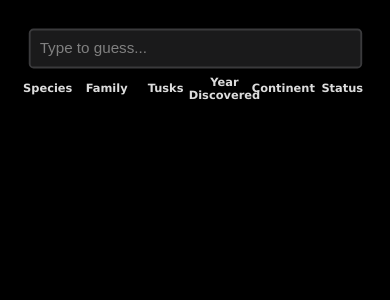
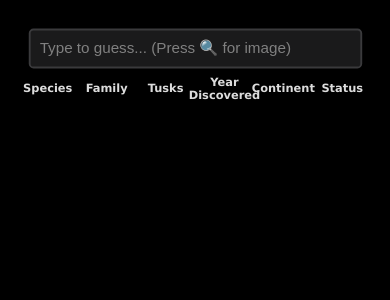
Before and after one commit to alfoam/elephantle, a Flask app: page / in a window 390 px wide. Shown: the part 65-365 px from the top of the page. Run offline with Flask 3, Linux system fonts and the light colour scheme.

Commit message:
mobile changes

```diff
--- a/templates/index.html
+++ b/templates/index.html
@@ -33,7 +33,7 @@
                 <div id="board">
 
                     <div id="dropdown-wrapper">
-                        <input id="guess-input" placeholder="Type to guess..." autocomplete="off" />
+                        <input id="guess-input" placeholder="Type to guess... (Press 🔍 for image)" autocomplete="off" />
                         <div id="dropdown-list" class="hidden"></div>
                     </div>
 
```
